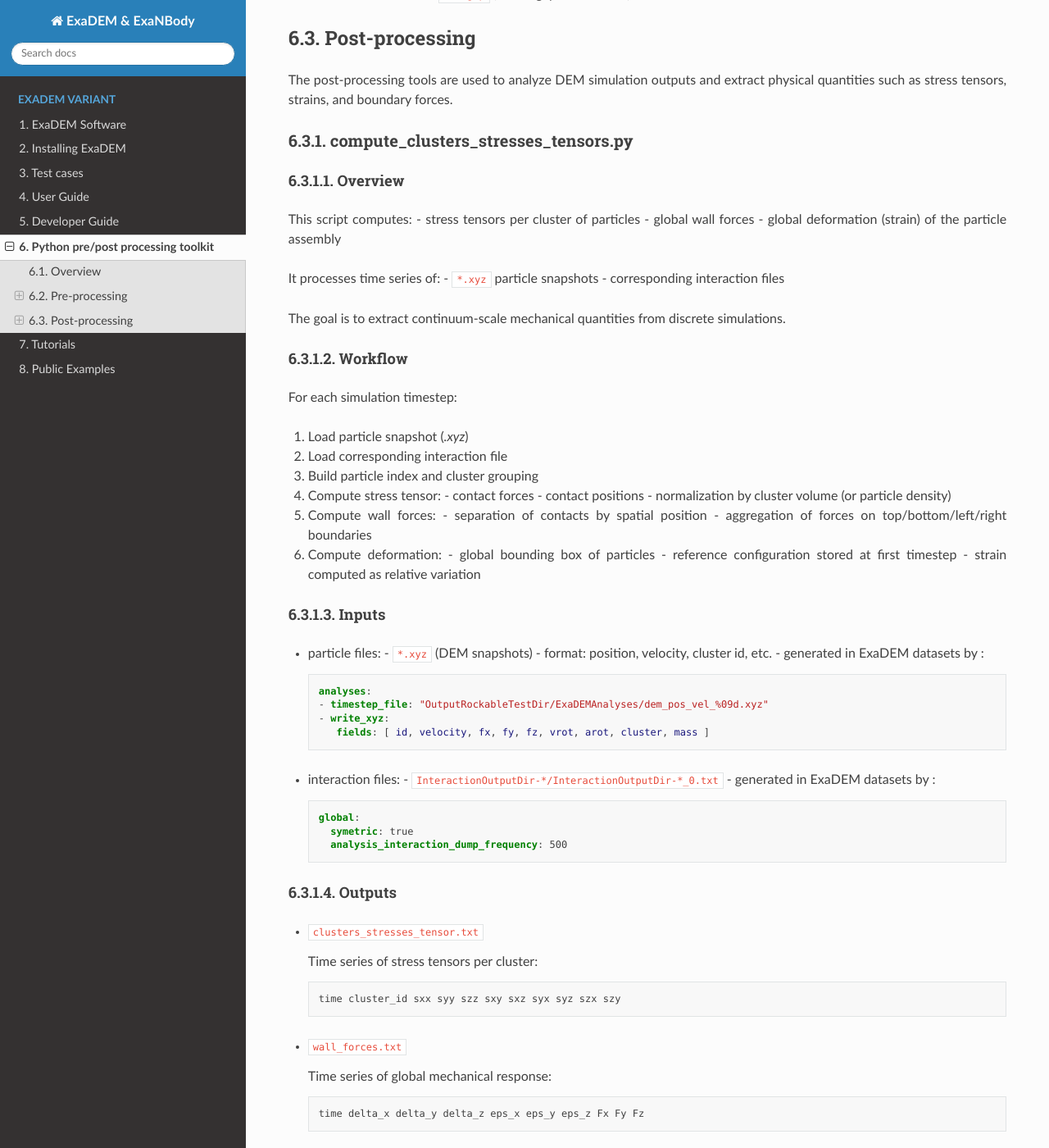
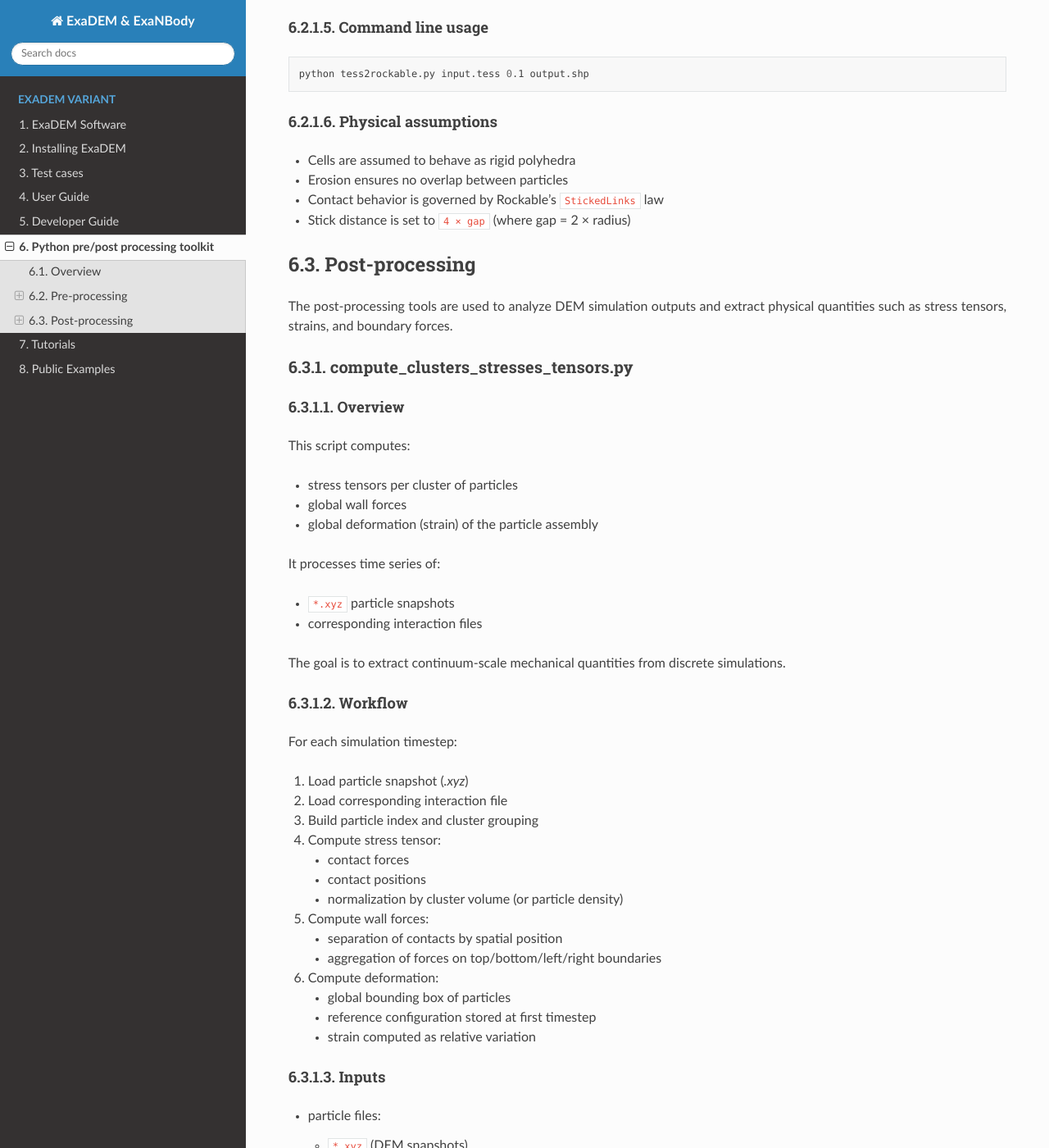
Before and after one commit to Collab4exaNBody/doc_exaDEM, a Sphinx documentation site: the page built from docs/source/project_exaDEM/Python_pre_post_processing_tk.rst, in a window 1280 px wide and 1400 px high, scrolled down 1869 px. Shown: the whole window at 82% size. Built offline with Sphinx 7.4.7 and the Read the Docs theme 3.1.0, drawn with Linux system fonts in a browser that asks for light colours; some of the changed text lies outside the part shown.

Commit message:
Improve documentation for Python pre/post-processing scripts
Corrected formatting and added explanations for inputs, outputs, and computations in the documentation.

```diff
--- a/docs/source/project_exaDEM/Python_pre_post_processing_tk.rst
+++ b/docs/source/project_exaDEM/Python_pre_post_processing_tk.rst
@@ -8,7 +8,8 @@ Overview
 The exaDEM/script folder provides a collection of Python scripts dedicated to pre-processing and post-processing tasks for exaDEM simulations.
 Its goal is to streamline the preparation of input data and the analysis of simulation outputs.
 
-The project is organized into two main components.
+The project is organized into two main components:
+
 - a core Python library (``scripts/lib``) gathers all generic functionalities, including data structures (particles, interactions, geometries), input/output utilities, and various computational tools.
 - standalone scripts (located in ``scripts/pre_processing`` and ``scripts/post_processing``) implement specific use cases such as configuration generation or result analysis. These scripts rely on the shared library..
 
@@ -43,13 +44,16 @@ Workflow
 2. Extract vertices, faces, edges, and polyhedra
 3. Compute local face normals oriented toward cell centers
 4. Perform Minkowski erosion of each cell:
+
    - each face plane is shifted by a distance `gap`
    - intersections of shifted planes define the eroded polyhedron
 5. Compute:
+
    - volume
    - center of mass
    - inertia tensor (Monte Carlo integration)
 6. Write:
+
    - Rockable shapefile (`.shp`)
    - Rockable configuration file (`_sticked.conf`)
 
@@ -62,12 +66,15 @@ Inputs
 Outputs
 ^^^^^^^^
 - ``output.shp``
+
   - Rockable-compatible geometry file
   - contains vertices, faces, edges, inertia tensor, volume
 
 - ``output_sticked.conf``
+
   - full simulation configuration
   - includes:
+
     - particle initialization
     - interaction laws
     - gravity and timestep settings
@@ -99,11 +106,13 @@ Overview
 ^^^^^^^^
 
 This script computes:
+
 - stress tensors per cluster of particles
 - global wall forces
 - global deformation (strain) of the particle assembly
 
 It processes time series of:
+
 - ``*.xyz`` particle snapshots
 - corresponding interaction files
 
@@ -117,15 +126,18 @@ For each simulation timestep:
 2. Load corresponding interaction file
 3. Build particle index and cluster grouping
 4. Compute stress tensor:
+
    - contact forces
    - contact positions
    - normalization by cluster volume (or particle density)
 
 5. Compute wall forces:
+
    - separation of contacts by spatial position
    - aggregation of forces on top/bottom/left/right boundaries
 
 6. Compute deformation:
+
    - global bounding box of particles
    - reference configuration stored at first timestep
    - strain computed as relative variation
@@ -133,6 +145,7 @@ For each simulation timestep:
 Inputs
 ^^^^^^^^
 - particle files:
+
   - ``*.xyz`` (DEM snapshots)
   - format: position, velocity, cluster id, etc.
   - generated in ExaDEM datasets by :
@@ -145,6 +158,7 @@ Inputs
         fields: [ id, velocity, fx, fy, fz, vrot, arot, cluster, mass ]
 
 - interaction files:
+
   - ``InteractionOutputDir-*/InteractionOutputDir-*_0.txt``
   - generated in ExaDEM datasets by :
 
@@ -179,6 +193,7 @@ Command line usage
    python compute_clusters_stresses_tensors.py --dir . --density 2500
 
 Arguments:
+
 - ``--dir`` : directory containing simulation outputs
 - ``--density`` : particle material density (used for stress normalization)
 
@@ -186,14 +201,17 @@ Arguments:
 Physical meaning
 ^^^^^^^^
 - Stress tensor:
+
   - computed from contact force moments
   - normalized by cluster volume (or mass/density approximation)
 
 - Wall forces:
+
   - represent macroscopic boundary reactions
   - split between top/bottom regions
 
 - Strain:
+
   - computed from initial bounding box
   - gives global deformation of the granular assembly
 
```
